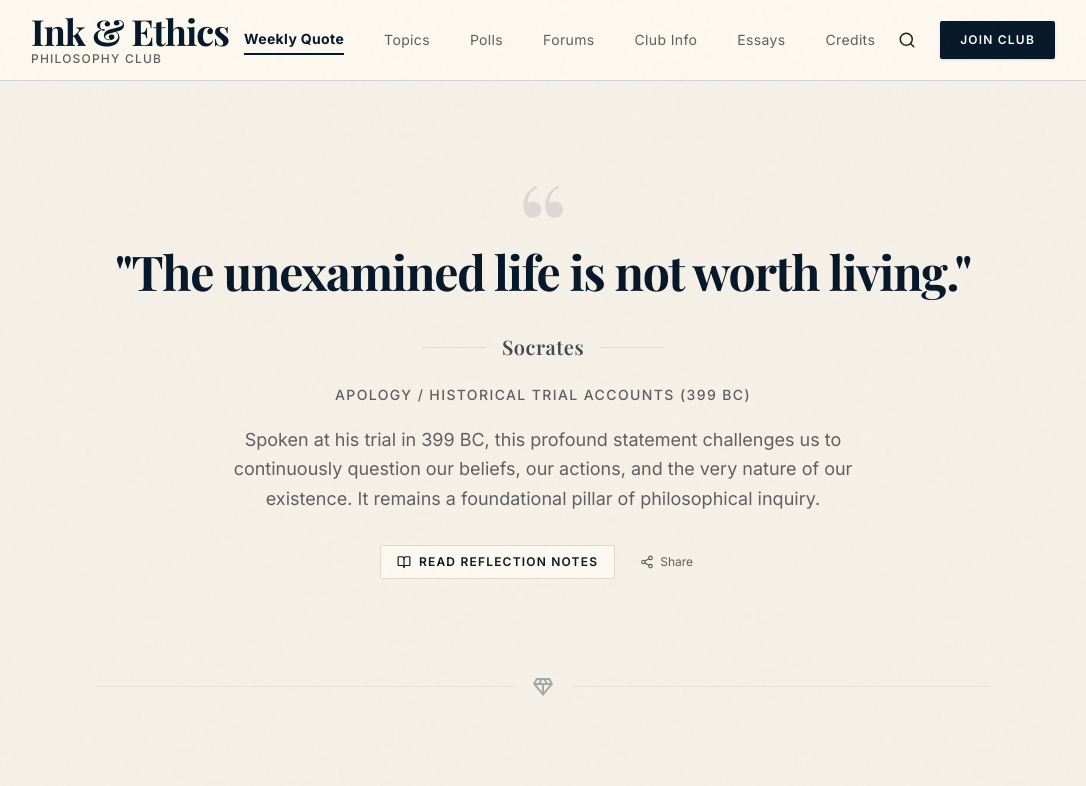
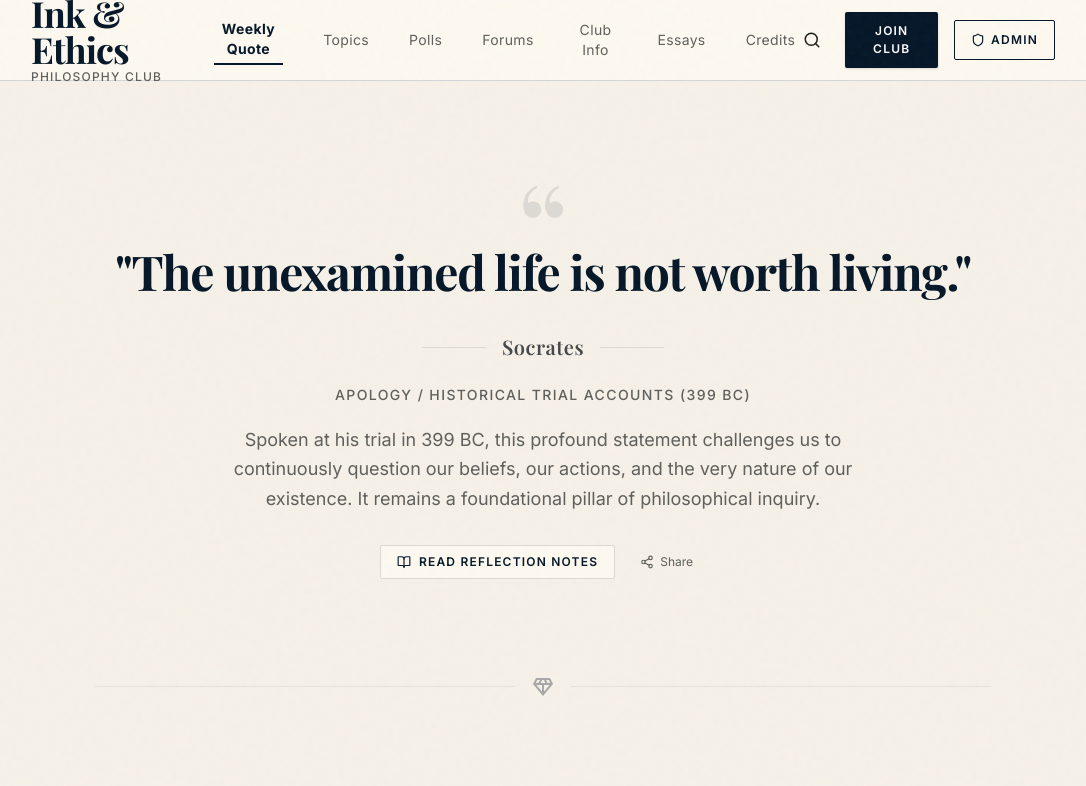
Before and after one commit to hi-art01/the-ethical-dilemma---philosophy-club, a React (Vite) app: page / in a window 1280 px wide. Shown: the top 786 px of the page, without its empty margins (97-1183 px from the left). Built offline with nearby package versions, Linux system fonts and the light colour scheme; no server answers; a web font is replaced by a local one.

Commit message:
improved admin access

```diff
--- a/server.js
+++ b/server.js
@@ -7,6 +7,7 @@ import fs from 'node:fs/promises';
 const __dirname = path.dirname(fileURLToPath(import.meta.url));
 const app = express();
 const port = Number(process.env.PORT || 8787);
+const adminPassword = process.env.ADMIN_PASSWORD || '2499';
 const dataDirectory = path.join(__dirname, 'server-data');
 const essaysFile = path.join(dataDirectory, 'essays.json');
 
@@ -48,16 +49,14 @@ app.get('/api/essays', async (_request, response) => {
 });
 
 app.post('/api/admin/session', (request, response) => {
-  const configuredPassword = process.env.ADMIN_PASSWORD;
-  if (!configuredPassword) return response.status(503).json({ error: 'Admin access is not configured on the server.' });
-  if (request.body?.password !== configuredPassword) return response.status(401).json({ error: 'Incorrect administrator password.' });
-  response.json({ token: configuredPassword });
+  if (request.body?.password !== adminPassword) return response.status(401).json({ error: 'Incorrect administrator password.' });
+  response.json({ token: adminPassword });
 });
 
 app.delete('/api/essays/:id', async (request, response) => {
   const email = typeof request.body?.email === 'string' ? request.body.email.trim().toLowerCase() : '';
   const adminToken = request.get('Authorization')?.replace(/^Bearer\s+/i, '');
-  const isAdmin = Boolean(process.env.ADMIN_PASSWORD) && adminToken === process.env.ADMIN_PASSWORD;
+  const isAdmin = adminToken === adminPassword;
   if (!email && !isAdmin) return response.status(401).json({ error: 'Sign in as an administrator or provide the submitting email.' });
   try {
     const essays = await readEssays();
--- a/src/components/Navbar.tsx
+++ b/src/components/Navbar.tsx
@@ -1,6 +1,6 @@
 import React, { useState } from 'react';
 import { ClubInfo } from '../types';
-import { Search, Menu, X, Shield, LogIn, Sparkles } from 'lucide-react';
+import { Search, Menu, X, Shield } from 'lucide-react';
 
 interface NavbarProps {
   currentView: 'weekly-quote' | 'topics' | 'polls' | 'forums' | 'essays' | 'club-info' | 'credits' | 'admin-quotes' | 'admin-curriculum' | 'admin-login';
@@ -183,6 +183,13 @@ export const Navbar: React.FC<NavbarProps> = ({
             Join Club
           </button>
 
+          <button
+            onClick={() => onNavigate(isAdmin ? 'admin-quotes' : 'admin-login')}
+            className="inline-flex items-center gap-1.5 border border-[#041627] text-[#041627] text-[12px] font-semibold tracking-widest uppercase px-4 py-2.5 rounded-[2px] hover:bg-[#ece4d6] active:scale-95 transition-all"
+          >
+            <Shield className="w-3.5 h-3.5" /> Admin
+          </button>
+
           {/* Mobile hamburger */}
           <button
             onClick={() => setMobileMenuOpen(!mobileMenuOpen)}
--- a/src/data/initialData.ts
+++ b/src/data/initialData.ts
@@ -7,7 +7,7 @@ export const initialClubInfo: ClubInfo = {
   classroom: 'Classroom S102',
   frequency: 'Every other Friday',
   scheduleDetail: 'After school, 3:30 PM - 5:00 PM',
-  groupmeUrl: 'https://groupme.com/join_group/lyceum',
+  groupmeUrl: 'https://groupme.com/join_group/116764479/eECvK0Ko',
   presidentName: 'Erik Mathaney',
   vicePresidentName: 'Arthur Yount & Augie Wilhelm',
   facultyAdvisor: 'Uncle Larry',
--- a/src/utils/storage.ts
+++ b/src/utils/storage.ts
@@ -13,7 +13,7 @@ export function getStoredClubInfo(): ClubInfo {
     if (raw) return { ...initialClubInfo, ...JSON.parse(raw) };
     const previous = localStorage.getItem('ink_ethics_club_info_v3');
     if (previous) {
-      const migrated = { ...initialClubInfo, ...JSON.parse(previous), facultyAdvisor: 'Uncle Larry' };
+      const migrated = { ...initialClubInfo, ...JSON.parse(previous), facultyAdvisor: 'Uncle Larry', groupmeUrl: initialClubInfo.groupmeUrl };
       localStorage.setItem(CLUB_INFO_KEY, JSON.stringify(migrated));
       return migrated;
     }
```
Also changed, not shown: 2 other files (tests, documents, lock files or other folders).
